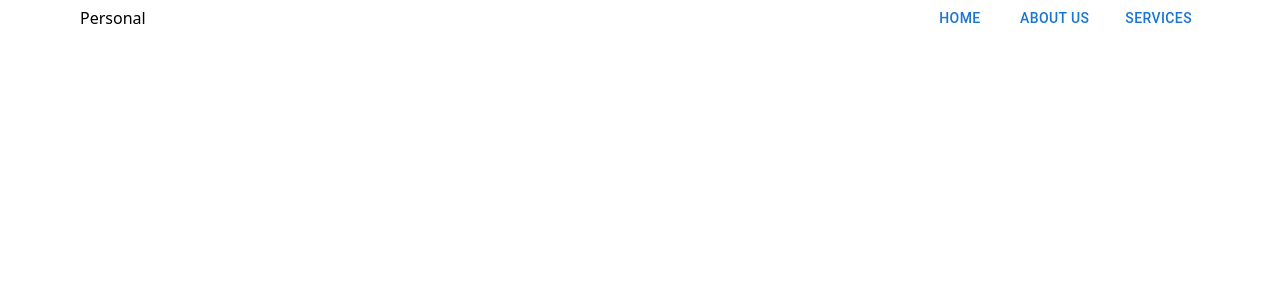
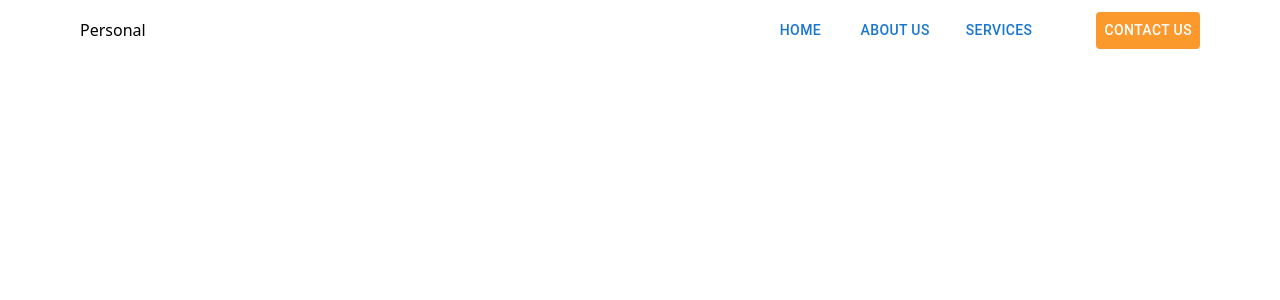
Before and after one commit to the-coder-kalisa/portofolio, a React (Vite) app: page / in a window 1280 px wide. Shown: the top 300 px of the page. Built offline with nearby package versions, Linux system fonts and the light colour scheme.

Commit message:
added navigation bar

```diff
--- a/index.html
+++ b/index.html
@@ -4,7 +4,7 @@
     <meta charset="UTF-8" />
     <link rel="icon" type="image/svg+xml" href="/src/favicon.svg" />
     <meta name="viewport" content="width=device-width, initial-scale=1.0" />
-    <title>Vite App</title>
+    <title>Giovanni the coder</title>
   </head>
   <body>
     <div id="root"></div>
--- a/package.json
+++ b/package.json
@@ -13,8 +13,10 @@
     "@mui/icons-material": "^5.8.4",
     "@mui/material": "^5.8.7",
     "@mui/styled-engine-sc": "^5.8.0",
+    "@reduxjs/toolkit": "^1.8.3",
     "react": "^18.0.0",
     "react-dom": "^18.0.0",
+    "react-redux": "^8.0.2",
     "react-router-dom": "^6.3.0",
     "styled-components": "^5.3.5"
   },
--- a/src/components/Navigation.tsx
+++ b/src/components/Navigation.tsx
@@ -5,12 +5,15 @@ import { Button } from "@mui/material";
 const Navigation: React.FC = () => {
   const buttons: string[] = ["Home", "About Us", "Services"];
   return (
-    <div className="flex items-center justify-between px-20">
+    <div className="flex items-center py-3 justify-between px-20">
       <Link to="/">Personal</Link>
-      <div className="flex items-center gap-5">
-        {buttons.map((but, index)=>(
-          <Button key={index}>{but}</Button>
-        ))}
+      <div className="flex items-center gap-14">
+        <div className="flex items-center gap-5">
+          {buttons.map((but, index) => (
+            <Button key={index}>{but}</Button>
+          ))}
+        </div>
+      <Button style={{backgroundColor: "#fb992d", color: "white"}}>Contact Us</Button>
       </div>
     </div>
   );
```
Also changed, not shown: src/main.tsx (line endings or trailing spaces), 1 other file (tests, documents, lock files or other folders).
